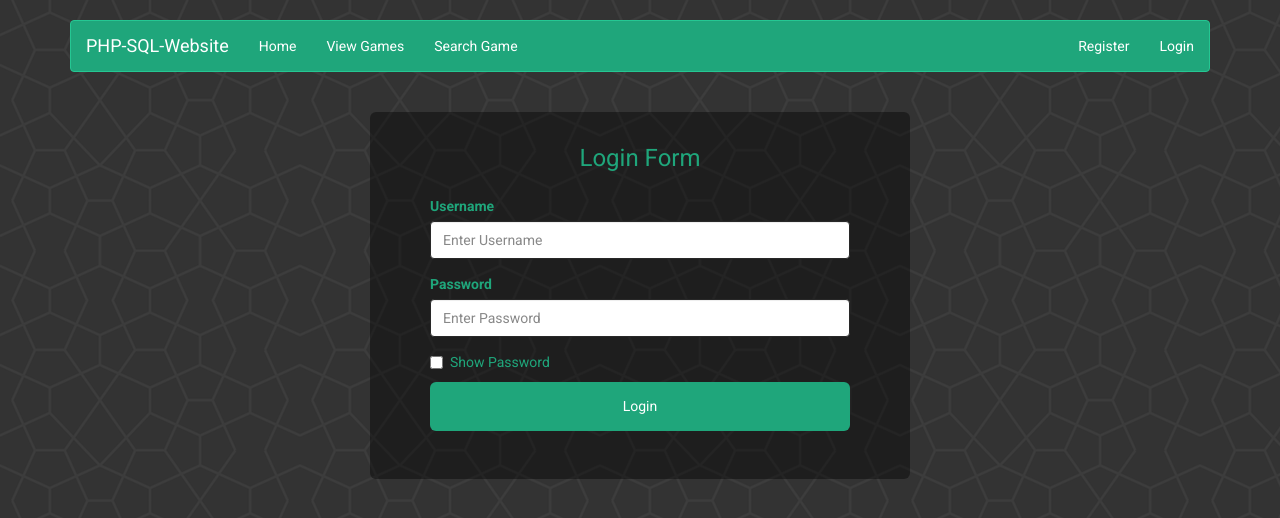
After one commit to Zaland/PHP-SQL-Website, a PHP site: page /login.php in a window 1280 px wide. The commit adds this page. Shown: the top 518 px of the page. Run offline with PHP 8.4, Linux system fonts and the light colour scheme; a stand-in replaces the project's code that opens the database connection; style sheets or scripts are compiled from the project's sources.

Commit message:
Added login features and logout.

```diff
--- a/content/navbar.php
+++ b/content/navbar.php
@@ -1,3 +1,5 @@
+<?php session_start() ?>
+
         <div class="container">
             <div class="navbar navbar-default">
                 <div class="navbar-header">
@@ -15,8 +17,16 @@
                         <li id="searchgame"><a href="#"> Search Game </a></li>
                     </ul>
                     <ul class="nav navbar-nav navbar-right">
-                        <li id="register"><a href="register.php"> Register </a></li>
-                        <li id="login"><a href="#"> Login </a></li>
+                        <?php
+                            if(isset($_SESSION['user'])) {
+                                echo '  <li><a href="#"> Welcome back '.$_SESSION['user'].' </a></li>
+                                        <li id="logout"><a href="scripts/sign_out.php"> Logout </a></li>';
+                            }
+                            else {
+                                echo '  <li id="register"><a href="register.php"> Register </a></li>
+                                        <li id="login"><a href="login.php"> Login </a></li>';
+                            }
+                        ?>
                     </ul>
                 </div>
             </div>
--- a/js/scripts.js
+++ b/js/scripts.js
@@ -12,7 +12,7 @@ function showPass() {
 
 $(document).ready(function() {
     // when the user clicks the registration button
-    // there are 3 error codes that are returned
+    // there are 3 error codes that can be returned
     // 0 = successful user creation
     // 1 = username already taken, user exists
     // 2 = something wrong with adding user to database
@@ -36,4 +36,30 @@ $(document).ready(function() {
             }
         });
     });
+
+    // when the user clicks the login button
+    // there are 3 error codes that can be returned
+    // 0 = username and password match
+    // 1 = no user exists in the database
+    // 2 = username and password dont match
+    $('.login-btn').click(function(e) {
+        e.preventDefault();
+
+        var username = $('#username').val();
+        var password = $('#password').val();
+
+        $.ajax({
+            type: 'GET',
+            url: 'scripts/sign_in.php',
+            data: {username:username, password:password},
+            success: function(result) {
+                if(result == 0)
+                    window.location.href = 'index.php';
+                else if(result == 1)
+                    $('.register-alerts').html('<div class="alert alert-danger" role="alert"> No such user exists </div>');
+                else
+                    $('.register-alerts').html('<div class="alert alert-danger" role="alert"> Username and/or password dont match </div>');
+            }
+        });
+    });
 });
--- /dev/null
+++ b/login.php
@@ -0,0 +1,38 @@
+<?php
+    // load the header content
+    require("content/header.php");
+
+    // load the navbar
+    require("content/navbar.php");
+?>
+
+            <div class="container">
+                <div class="col-lg-6 col-md-6 col-sm-10 col-lg-offset-3 col-md-offset-3 col-sm-offset-1">
+                    <div class="register-alerts"></div>
+                    <div class="jumbotron">
+                        <h4 class="register-title"> Login Form </h4>
+                        <form>
+                            <fieldset>
+                                <div class="form-group">
+                                    <label> Username </label>
+                                    <input type="text" id="username" class="form-control" placeholder="Enter Username" required>
+                                </div>
+                                <div class="form-group">
+                                    <label> Password </label>
+                                    <input type="password" id="password" class="form-control" placeholder="Enter Password" required>
+                                </div>
+                                <div class="checkbox">
+                                    <input id="showpass" class="showpass" type="checkbox" onclick="showPass()">
+                                    <label for="showpass"> Show Password </label>
+                                </div>
+                                <input type="submit" value="Login" class="btn btn-custom btn-lg btn-block login-btn"/>
+                            </fieldset>
+                        </form>
+                    </div>
+                </div>
+            </div>
+
+<?php
+    // load the footer content
+    require("content/footer.php");
+?>
```
Also changed, not shown: scripts/sign_in.php (added, +36 -0 lines), scripts/sign_out.php (added, +10 -0 lines).
